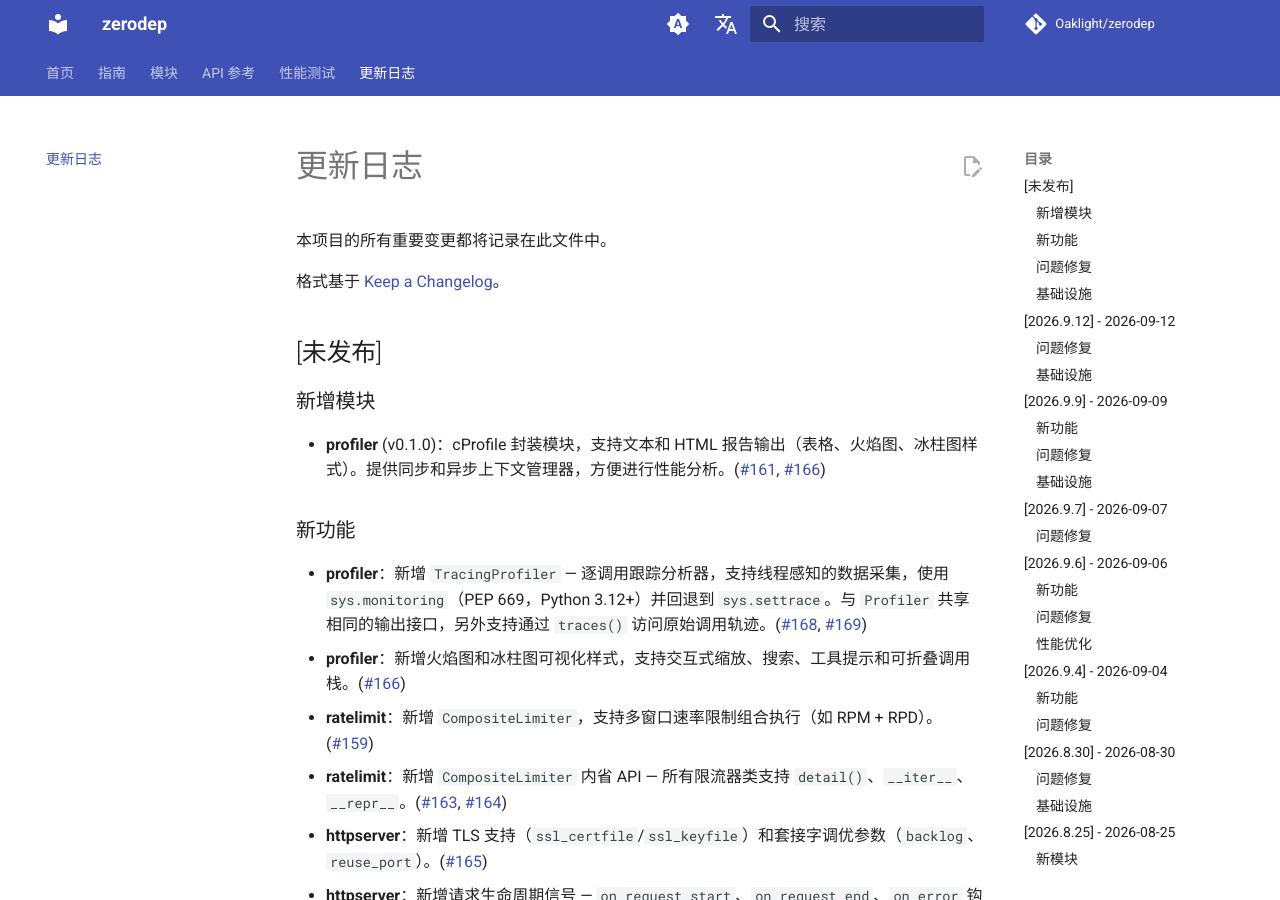
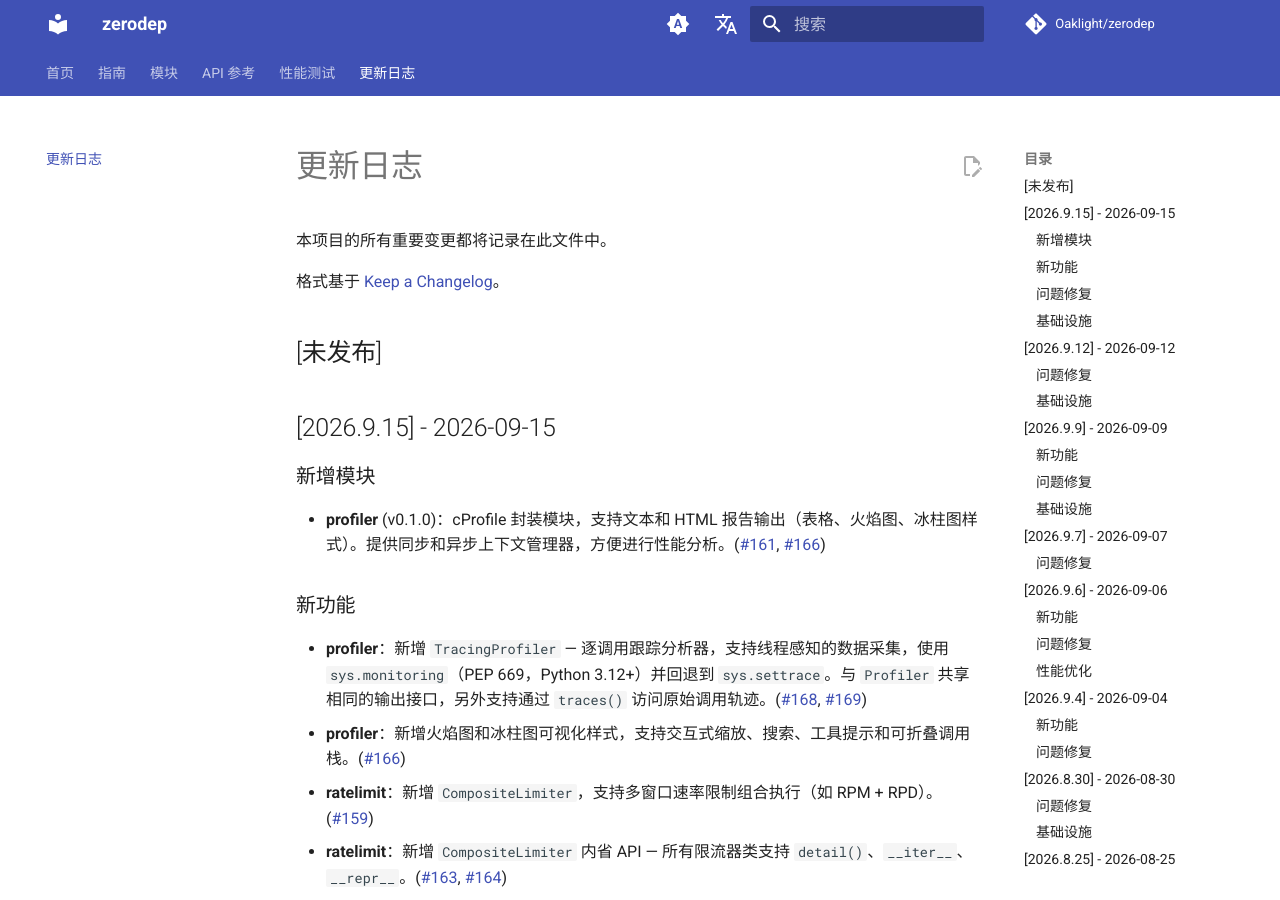
Before and after one commit to Oaklight/zerodep, an MkDocs documentation site: the page built from docs/changelog.md, in a window 1280 px wide and 900 px high. Built offline with MkDocs 1.6.1 and Material for MkDocs 9.7.7, drawn with Linux system fonts in a browser that asks for light colours; comment, search, counter and statistics services are not loaded.

Commit message:
docs: move unreleased entries to v2026.9.15

```diff
--- a/docs/changelog.md
+++ b/docs/changelog.md
@@ -5,6 +5,8 @@
 格式基于 [Keep a Changelog](https://keepachangelog.com/zh-CN/1.1.0/)。
 
 ## [未发布]
+
+## [2026.9.15] - 2026-09-15
 
 ### 新增模块
 
```
